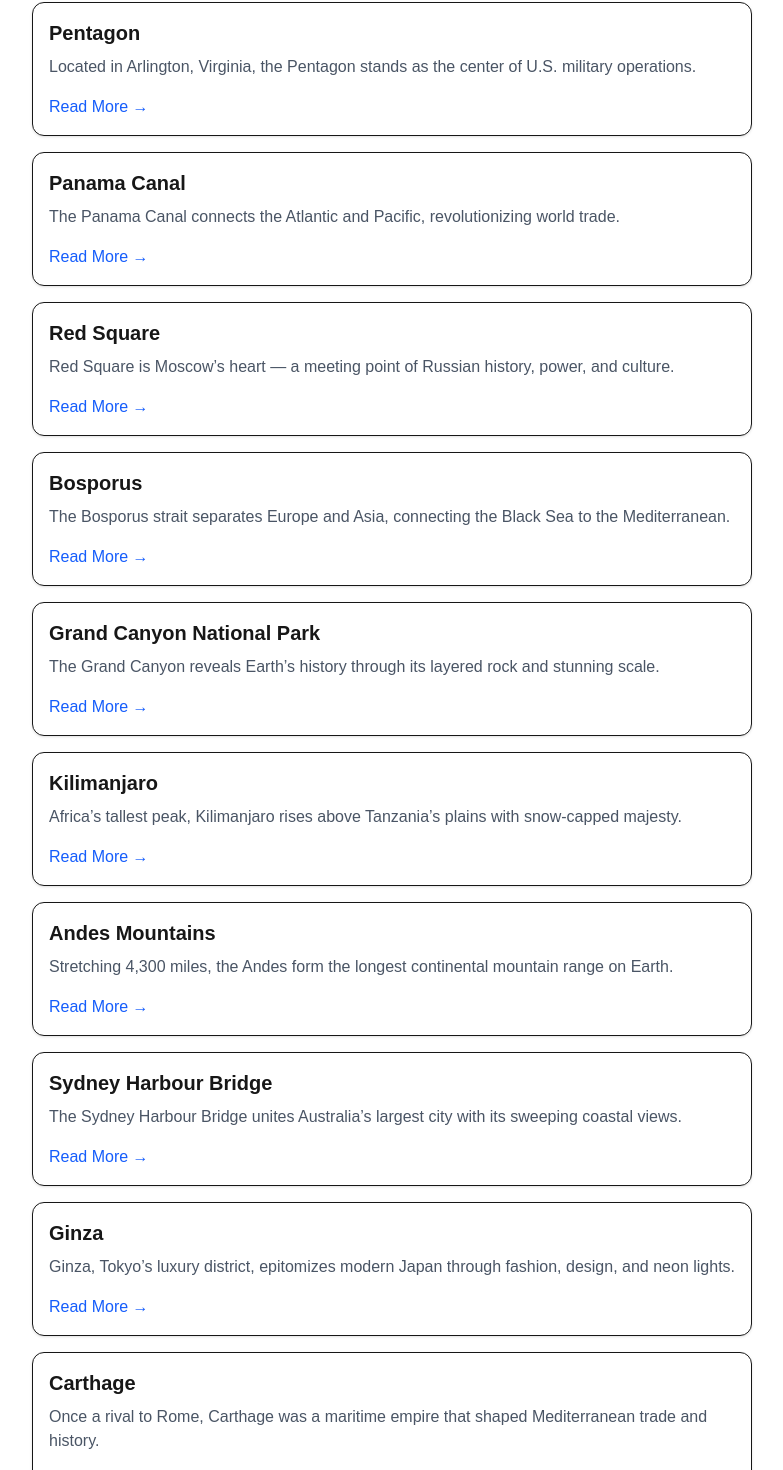
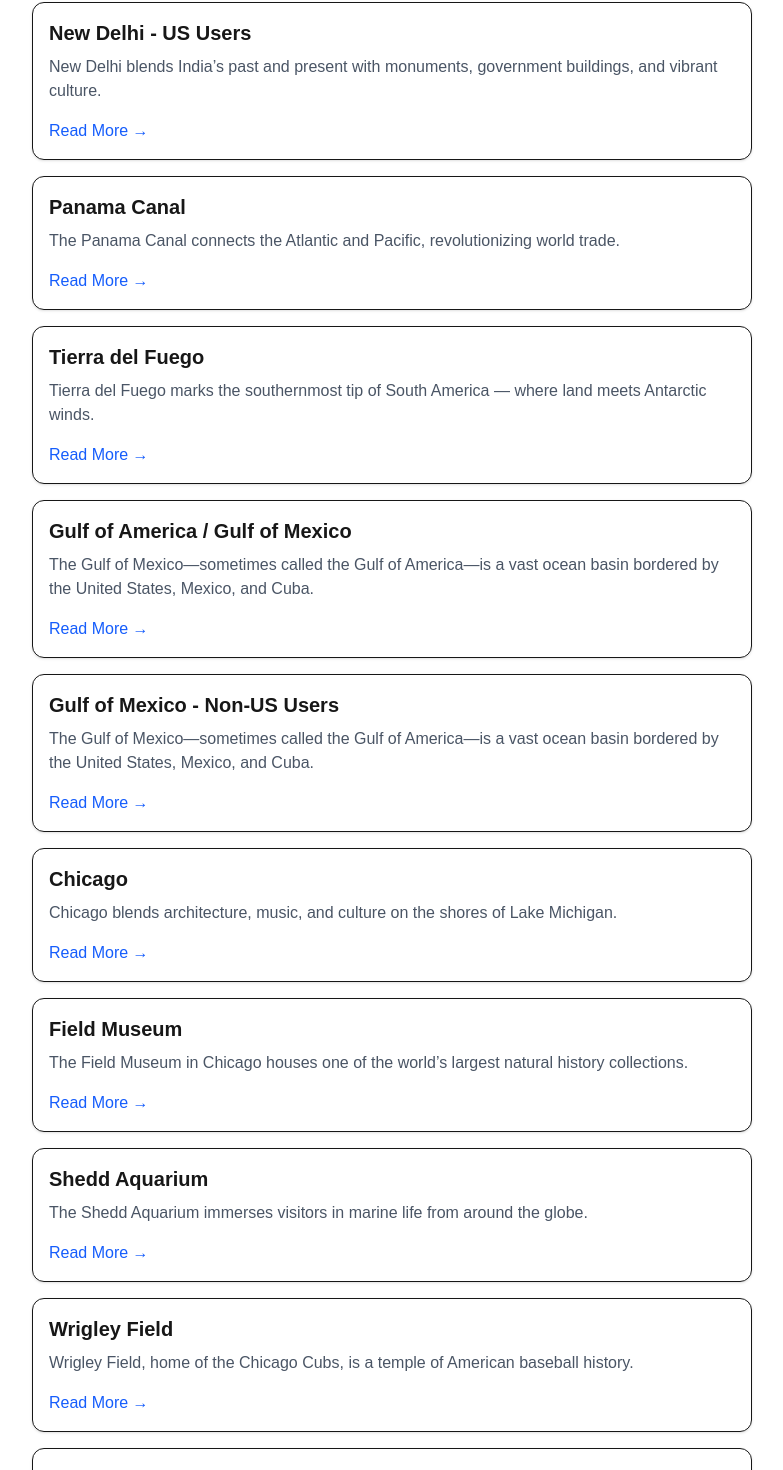
Before and after one commit to DerekJuracek/eb-dynamic-mapping-comp, a Next.js app: page / in a window 1280 px wide. Shown: the part 1138-2608 px from the top of the page, without its empty margins (248-1031 px from the left). Built offline with nearby package versions, Linux system fonts and the light colour scheme.

Commit message:
change articles for poc presentation, add in ada popup selection enter/esc

```diff
--- a/app/Mapping/MappingDynamic.tsx
+++ b/app/Mapping/MappingDynamic.tsx
@@ -22,7 +22,7 @@
   }, [article]);
 
   return (
-    <div className={`rounded-lg shadow-md mt-6 ${article.size === "large" ? "w-full h-96" : "w-[200px] h-[200px]"}`}>
+    <div className={`rounded-lg shadow-md mt-6 ${article.size === "large" ? "w-full h-96" : "w-[300px] h-[300px]"}`}>
       <div ref={ref} className="w-full h-full rounded-lg" />
     </div>
   );
--- a/app/Mapping/MappingStaticToDynamic.tsx
+++ b/app/Mapping/MappingStaticToDynamic.tsx
@@ -17,8 +17,8 @@
       ? "019981e0-e17c-71b2-88c7-30c1b0eb8c2c"
       : "019981be-496a-7bae-b225-a418c34d5d49";
   const key = "yyuND61jYywaYRD458Fx";
-  const w = article.size === "large" ? 800 : 200;
-  const h = article.size === "large" ? 384 : 200;
+  const w = article.size === "large" ? 800 : 300;
+  const h = article.size === "large" ? 384 : 300;
   const staticUrl = `https://api.maptiler.com/maps/${mapId}/static/${minLon},${minLat},${maxLon},${maxLat}/${w}x${h}.png?key=${key}`;
 
   useEffect(() => {
@@ -32,7 +32,7 @@
   return (
     <div
       className={`relative rounded-lg shadow-md mt-6 cursor-pointer ${
-        article.size === "large" ? "w-full h-96" : "w-[200px] h-[200px]"
+        article.size === "large" ? "w-full h-96" : "w-[300px] h-[300px]"
       }`}
       onClick={() => setIsInteractive(true)}
     >
--- a/app/Mapping/MappingStaticToPopup.tsx
+++ b/app/Mapping/MappingStaticToPopup.tsx
@@ -17,8 +17,8 @@
       ? "019981e0-e17c-71b2-88c7-30c1b0eb8c2c"
       : "019981be-496a-7bae-b225-a418c34d5d49";
   const key = "yyuND61jYywaYRD458Fx";
-  const w = article.size === "large" ? 800 : 200;
-  const h = article.size === "large" ? 384 : 200;
+  const w = article.size === "large" ? 800 : 300;
+  const h = article.size === "large" ? 384 : 300;
   const staticUrl = `https://api.maptiler.com/maps/${mapId}/static/${minLon},${minLat},${maxLon},${maxLat}/${w}x${h}.png?key=${key}`;
 
   useEffect(() => {
@@ -33,7 +33,7 @@
     <>
       <div
         className={`relative rounded-lg shadow-md mt-6 cursor-pointer ${
-          article.size === "large" ? "w-full h-96" : "w-[200px] h-[200px]"
+          article.size === "large" ? "w-full h-96" : "w-[300px] h-[300px]"
         }`}
         onClick={() => setOpen(true)}
       >
--- a/app/data/articles.ts
+++ b/app/data/articles.ts
@@ -1,10 +1,10 @@
 export interface Article {
   id: string;
   origin: "india" | "default";
-  size?: "large" | "large";
+  size?: "large" | "small";
   title: string;
   language: string;
-  type: string;
+  type: "interactive" | "static-preview" | "popup";
   hasMap: boolean;
   lnglat: [number, number];
   bbox: [[number, number], [number, number]];
@@ -20,7 +20,7 @@
     size: "large",
     title: "Eiffel Tower",
     language: "en",
-    type: "static-preview",
+    type: "interactive",
     hasMap: true,
     lnglat: [2.2944813, 48.8583701],
     bbox: [[2.2934008, 48.8566838], [2.2963146, 48.8593818]],
@@ -32,24 +32,25 @@
   {
     id: "2",
     origin: "default",
-    size: "large",
-    title: "Nile River",
-    language: "pt",
-    type: "popup",
+    size: "small",
+    title: "Kilimanjaro",
+    language: "en",
+    type: "interactive",
     hasMap: true,
-    lnglat: [32.15770737905076, 23.55979236573434],
-    bbox: [[30.2512728, 15.6073172], [34.0641419, 31.5122675]],
+    lnglat: [37.3556273, -3.0674247],
+    bbox: [[37.3542783, -3.0687737], [37.3569763, -3.0660757]],
     excerpt:
-      "The Nile River flows over 4,100 miles through Africa, nurturing civilizations for millennia.",
-    content: `The Nile has been the foundation of African agriculture and settlement since ancient Egypt.`,
-    url: "https://www.britannica.com/place/Nile-River",
+      "Africa’s tallest peak, Kilimanjaro rises above Tanzania’s plains with snow-capped majesty.",
+    content: `A dormant volcano with three cones, Kilimanjaro attracts climbers from across the globe.`,
+    url: "https://www.britannica.com/place/Kilimanjaro",
   },
+
   {
     id: "3",
     origin: "default",
     size: "large",
     title: "Loch Ness",
-    language: "es",
+    language: "en",
     type: "interactive",
     hasMap: true,
     lnglat: [-4.4243817, 57.3228575],
@@ -62,9 +63,39 @@
     id: "4",
     origin: "default",
     size: "large",
-    title: "New Delhi",
-    language: "es",
-    type: "interactive",
+    title: "Red Square",
+    language: "en",
+    type: "static-preview",
+    hasMap: true,
+    lnglat: [37.6218572, 55.7533818],
+    bbox: [[37.6182555, 55.751468], [37.6248623, 55.7550396]],
+    excerpt:
+      "Red Square is Moscow’s heart — a meeting point of Russian history, power, and culture.",
+    content: `Home to St. Basil’s Cathedral and the Kremlin, Red Square has witnessed centuries of Russian history.`,
+    url: "https://www.britannica.com/topic/Red-Square",
+  },
+    {
+    id: "5",
+    origin: "default",
+    size: "large",
+    title: "Woodstock",
+    language: "en",
+    type: "popup",
+    hasMap: true,
+    lnglat: [-74.1181971, 42.0409247],
+    bbox: [[-74.1604979, 42.0160319], [-74.076456, 42.066465]],
+    excerpt:
+      "Woodstock, New York, became a symbol of music, peace, and counterculture after the 1969 festival.",
+    content: `The town of Woodstock remains an enduring icon of art and free expression.`,
+    url: "https://www.britannica.com/event/Woodstock",
+  },
+    {
+    id: "6",
+    origin: "india",
+    size: "large",
+    title: "New Delhi - Non-US Users",
+    language: "en",
+    type: "static-preview",
     hasMap: true,
     lnglat: [77.2088282, 28.6139298],
     bbox: [[77.0730101, 28.4041], [77.3449601, 28.7053937]],
@@ -74,21 +105,36 @@
     url: "https://www.britannica.com/place/Delhi",
   },
    {
-    id: "5",
+    id: "7",
     origin: "default",
     size: "large",
-    title: "Chicago",
+    title: "New Delhi - US Users",
+    language: "en",
+    type: "static-preview",
+    hasMap: true,
+    lnglat: [77.2088282, 28.6139298],
+    bbox: [[77.0730101, 28.4041], [77.3449601, 28.7053937]],
+    excerpt:
+      "New Delhi blends India’s past and present with monuments, government buildings, and vibrant culture.",
+    content: `Built by the British in the early 20th century, New Delhi is home to India Gate and Rashtrapati Bhavan.`,
+    url: "https://www.britannica.com/place/Delhi",
+  },
+  {
+    id: "8",
+    origin: "default",
+    size: "large",
+    title: "Panama Canal",
     language: "pt",
     type: "interactive",
     hasMap: true,
-    lnglat: [-87.6323879, 41.88325],
-    bbox: [[-87.940097, 41.644286], [-87.523661, 42.0231351]],
-    excerpt: "Chicago blends architecture, music, and culture on the shores of Lake Michigan.",
-    content: `Known for its skyline, jazz, and deep-dish pizza, Chicago represents America’s spirit of innovation.`,
-    url: "https://www.britannica.com/place/Illinois-state",
+    lnglat: [-79.72851610370265, 9.14380343698933],
+    bbox: [[-79.9416549, 8.8865749], [-79.5153773, 9.401032]],
+    excerpt: "The Panama Canal connects the Atlantic and Pacific, revolutionizing world trade.",
+    content: `Opened in 1914, the canal remains one of the most strategic waterways in the world.`,
+    url: "https://www.britannica.com/topic/Panama-Canal",
   },
   {
-    id: "6",
+    id: "9",
     origin: "default",
     size: "large",
     title: "Tierra del Fuego",
@@ -103,214 +149,52 @@
     url: "https://www.britannica.com/place/Tierra-del-Fuego-archipelago-South-America",
   },
   {
-    id: "7",
+  id: "10",
   origin: "default",
   size: "large",
-    title: "Pentagon",
+  title: "Gulf of America / Gulf of Mexico",
   language: "en",
   type: "interactive",
   hasMap: true,
-    lnglat: [-77.0562669, 38.8718568],
-    bbox: [[-77.060921, 38.8667376], [-77.0529616, 38.8756014]],
+  lnglat: [-90.0, 24.5],
+  bbox: [[-97.0, 18.0], [-81.0, 30.0]],
   excerpt:
-      "Located in Arlington, Virginia, the Pentagon stands as the center of U.S. military operations.",
-    content: `Completed in 1943, the Pentagon houses the Department of Defense and serves as a global hub for strategy.`,
-    url: "https://www.britannica.com/topic/Pentagon",
+    "The Gulf of Mexico—sometimes called the Gulf of America—is a vast ocean basin bordered by the United States, Mexico, and Cuba.",
+  content: `Known for its warm waters and rich marine life, the Gulf of Mexico (also called the Gulf of America) connects to the Atlantic Ocean through the Florida Straits and the Caribbean Sea via the Yucatán Channel. It plays a vital role in global shipping, energy, and coastal ecosystems.`,
+  url: "https://www.britannica.com/place/Gulf-of-Mexico",
 },
 {
-    id: "8",
-    origin: "default",
+  id: "11",
+  origin: "india",
   size: "large",
-    title: "Panama Canal",
-    language: "es",
-    type: "interactive",
-    hasMap: true,
-    lnglat: [-79.72851610370265, 9.14380343698933],
-    bbox: [[-79.9416549, 8.8865749], [-79.5153773, 9.401032]],
-    excerpt: "The Panama Canal connects the Atlantic and Pacific, revolutionizing world trade.",
-    content: `Opened in 1914, the canal remains one of the most strategic waterways in the world.`,
-    url: "https://www.britannica.com/topic/Panama-Canal",
-  },
-  {
-    id: "9",
-    origin: "default",
-    size: "large",
-    title: "Red Square",
+  title: "Gulf of Mexico - Non-US Users",
   language: "en",
   type: "interactive",
   hasMap: true,
-    lnglat: [37.6218572, 55.7533818],
-    bbox: [[37.6182555, 55.751468], [37.6248623, 55.7550396]],
+  lnglat: [-90.0, 24.5],
+  bbox: [[-97.0, 18.0], [-81.0, 30.0]],
   excerpt:
-      "Red Square is Moscow’s heart — a meeting point of Russian history, power, and culture.",
-    content: `Home to St. Basil’s Cathedral and the Kremlin, Red Square has witnessed centuries of Russian history.`,
-    url: "https://www.britannica.com/topic/Red-Square",
+    "The Gulf of Mexico—sometimes called the Gulf of America—is a vast ocean basin bordered by the United States, Mexico, and Cuba.",
+  content: `Known for its warm waters and rich marine life, the Gulf of Mexico (also called the Gulf of America) connects to the Atlantic Ocean through the Florida Straits and the Caribbean Sea via the Yucatán Channel. It plays a vital role in global shipping, energy, and coastal ecosystems.`,
+  url: "https://www.britannica.com/place/Gulf-of-Mexico",
 },
-  {
-    id: "10",
-    origin: "default",
-    size: "large",
-    title: "Bosporus",
-    language: "en",
-    type: "interactive",
-    hasMap: true,
-    lnglat: [29.1290157, 41.2213125],
-    bbox: [[28.9776197, 40.9910628], [29.1647778, 41.2340735]],
-    excerpt:
-      "The Bosporus strait separates Europe and Asia, connecting the Black Sea to the Mediterranean.",
-    content: `This narrow waterway defines Istanbul’s geography and history, blending East and West.`,
-    url: "https://www.britannica.com/place/Bosporus",
-  },
-  {
-    id: "11",
-    origin: "default",
-    size: "large",
-    title: "Grand Canyon National Park",
-    language: "en",
-    type: "interactive",
-    hasMap: true,
-    lnglat: [-112.3535253, 36.2678855],
-    bbox: [[-113.8860446, 35.6745486], [-111.8002234, 36.5102703]],
-    excerpt:
-      "The Grand Canyon reveals Earth’s history through its layered rock and stunning scale.",
-    content: `Carved by the Colorado River, this natural wonder is one of the most visited parks in the U.S.`,
-    url: "https://www.britannica.com/place/Grand-Canyon-National-Park",
-  },
+
    {
     id: "12",
     origin: "default",
     size: "large",
-    title: "Kilimanjaro",
-    language: "en",
-    type: "interactive",
+    title: "Chicago",
+    language: "pt",
+    type: "popup",
     hasMap: true,
-    lnglat: [37.3556273, -3.0674247],
-    bbox: [[37.3542783, -3.0687737], [37.3569763, -3.0660757]],
-    excerpt:
-      "Africa’s tallest peak, Kilimanjaro rises above Tanzania’s plains with snow-capped majesty.",
-    content: `A dormant volcano with three cones, Kilimanjaro attracts climbers from across the globe.`,
-    url: "https://www.britannica.com/place/Kilimanjaro",
+    lnglat: [-87.6323879, 41.88325],
+    bbox: [[-87.940097, 41.644286], [-87.523661, 42.0231351]],
+    excerpt: "Chicago blends architecture, music, and culture on the shores of Lake Michigan.",
+    content: `Known for its skyline, jazz, and deep-dish pizza, Chicago represents America’s spirit of innovation.`,
+    url: "https://www.britannica.com/place/Illinois-state",
   },
   {
     id: "13",
-    origin: "default",
-    size: "large",
-    title: "Andes Mountains",
-    language: "es",
-    type: "interactive",
-    hasMap: true,
-    lnglat: [-66.7752471, -21.1607667],
-    bbox: [[-113.9929303, -56.1608728], [-22.8513537, 12.4558421]],
-    excerpt:
-      "Stretching 4,300 miles, the Andes form the longest continental mountain range on Earth.",
-    content: `Spanning seven countries, the Andes shape South America’s climate, cultures, and ecosystems.`,
-    url: "https://www.britannica.com/place/Andes-Mountains",
-  },
-  {
-    id: "14",
-    origin: "default",
-    size: "large",
-    title: "Sydney Harbour Bridge",
-    language: "en",
-    type: "interactive",
-    hasMap: true,
-    lnglat: [151.2105443, -33.8524232],
-    bbox: [[151.205873, -33.8593354], [151.2131584, -33.8450964]],
-    excerpt:
-      "The Sydney Harbour Bridge unites Australia’s largest city with its sweeping coastal views.",
-    content: `Completed in 1932, this steel arch bridge stands as one of Australia’s most recognizable landmarks.`,
-    url: "https://www.britannica.com/topic/Sydney-Harbour-Bridge",
-  },
-  {
-    id: "15",
-    origin: "default",
-    size: "large",
-    title: "Ginza",
-    language: "pt",
-    type: "interactive",
-    hasMap: true,
-    lnglat: [139.7664859, 35.6712228],
-    bbox: [[139.7585774, 35.6632621], [139.7725008, 35.6759902]],
-    excerpt:
-      "Ginza, Tokyo’s luxury district, epitomizes modern Japan through fashion, design, and neon lights.",
-    content: `Blending traditional Japanese refinement with global luxury, Ginza is a showcase of urban life.`,
-    url: "https://www.britannica.com/place/Ginza-Japan",
-  },
-  {
-    id: "16",
-    origin: "default",
-    size: "large",
-    title: "Carthage",
-    language: "en",
-    type: "interactive",
-    hasMap: true,
-    lnglat: [10.3320773, 36.8551087],
-    bbox: [[10.330468, 36.8538933], [10.333166, 36.8565912]],
-    excerpt:
-      "Once a rival to Rome, Carthage was a maritime empire that shaped Mediterranean trade and history.",
-    content: `The ruins of Carthage near modern Tunis preserve the memory of a civilization known for its naval strength.`,
-    url: "https://www.britannica.com/place/Carthage-ancient-city-Tunisia",
-  },
-  {
-    id: "17",
-    origin: "default",
-    size: "large",
-    title: "Amazon Rainforest",
-    language: "es",
-    type: "interactive",
-    hasMap: true,
-    lnglat: [-55.491477, -8.783195],
-    bbox: [[-111.0136956, -58.3693668], [-12.9824389, 18.8384895]],
-    excerpt: "The Amazon Rainforest, spanning nine countries, is Earth’s richest ecosystem.",
-    content: `Home to millions of species, the Amazon plays a crucial role in regulating global climate.`,
-    url: "https://www.britannica.com/place/Amazon-Rainforest",
-  },
-  {
-    id: "18",
-    origin: "default",
-    size: "large",
-    title: "Langjökull",
-    language: "en",
-    type: "interactive",
-    hasMap: true,
-    lnglat: [-20.1531477, 64.6561868],
-    bbox: [[-20.6708579, 64.4931801], [-19.7644412, 64.9051518]],
-    excerpt:
-      "Langjökull is a massive glacier in Iceland, offering ice caves and sweeping arctic vistas.",
-    content: `Located in the western highlands, Langjökull provides scientists a window into climate change.`,
-    url: "https://www.britannica.com/place/Langjokull",
-  },
-  {
-    id: "19",
-    origin: "default",
-    size: "large",
-    title: "Colorado",
-    language: "en",
-    type: "interactive",
-    hasMap: true,
-    lnglat: [-105.7820674, 39.5500507],
-    bbox: [[-109.060204, 36.992449], [-102.041522, 41.0034439]],
-    excerpt: "Colorado is a state defined by its mountains, plains, and adventurous spirit.",
-    content: `From Denver’s skyline to the peaks of the Rockies, Colorado balances nature and innovation.`,
-    url: "https://www.britannica.com/place/Colorado-state",
-  },
-  {
-    id: "20",
-    origin: "default",
-    size: "large",
-    title: "Woodstock",
-    language: "en",
-    type: "interactive",
-    hasMap: true,
-    lnglat: [-74.1181971, 42.0409247],
-    bbox: [[-74.1604979, 42.0160319], [-74.076456, 42.066465]],
-    excerpt:
-      "Woodstock, New York, became a symbol of music, peace, and counterculture after the 1969 festival.",
-    content: `The town of Woodstock remains an enduring icon of art and free expression.`,
-    url: "https://www.britannica.com/event/Woodstock",
-  },
-  {
-    id: "21",
     origin: "default",
     size: "large",
     title: "Field Museum",
@@ -325,7 +209,7 @@
     url: "https://www.britannica.com/topic/Field-Museum",
   },
   {
-    id: "22",
+    id: "14",
     origin: "default",
     size: "large",
     title: "Shedd Aquarium",
@@ -340,7 +224,7 @@
     url: "https://www.britannica.com/topic/Shedd-Aquarium",
   },
   {
-    id: "23",
+    id: "15",
     origin: "default",
     size: "large",
     title: "Wrigley Field",
@@ -355,7 +239,7 @@
     url: "https://www.britannica.com/place/Wrigley-Field",
   },
   {
-    id: "24",
+    id: "16",
     origin: "default",
     size: "large",
     title: "Illinois River",
@@ -370,7 +254,7 @@
     url: "https://www.britannica.com/place/Illinois-River",
   },
   {
-    id: "25",
+    id: "17",
     origin: "default",
     size: "large",
     title: "Illinois River: Flowing Through the Prairie State",
@@ -387,7 +271,7 @@
     url: "https://www.britannica.com/place/Illinois-River",
   },
 {
-    id: "26",
+    id: "18",
     origin: "default",
     size: "large",
     title: "Quad Cities",
@@ -405,7 +289,7 @@
     url: "https://www.britannica.com/place/Quad-Cities",
   },
   {
-    id: "27",
+    id: "19",
     origin: "default",
     size: "large",
     title: "Wisconsin Dells",
@@ -422,7 +306,7 @@
     url: "https://www.britannica.com/place/Wisconsin-Dells",
   },
   {
-    id: "28",
+    id: "20",
     origin: "default",
     size: "large",
     title: "Aurora",
@@ -439,7 +323,7 @@
     url: "https://www.britannica.com/place/Aurora-Illinois",
   },
   {
-    id: "29",
+    id: "21",
     origin: "default",
     size: "large",
     title: "Museum of Science and Industry",
@@ -456,7 +340,7 @@
     url: "https://www.britannica.com/topic/Museum-of-Science-and-Industry",
   },
   {
-    id: "30",
+    id: "22",
     origin: "default",
     size: "large",
     title: "Rockford",
@@ -473,7 +357,7 @@
     url: "https://www.britannica.com/place/Rockford",
   },
   {
-    id: "31",
+    id: "23",
     origin: "default",
     size: "large",
     title: "Notre Dame",
@@ -490,7 +374,7 @@
     url: "https://www.britannica.com/topic/University-of-Notre-Dame",
   },
   {
-    id: "32",
+    id: "24",
     origin: "default",
     size: "large",
     title: "American Airlines Flight 191",
@@ -507,7 +391,7 @@
     url: "https://www.britannica.com/event/American-Airlines-Flight-191",
   },
   {
-    id: "33",
+    id: "25",
     origin: "default",
     size: "large",
     title: "Peoria",
@@ -523,5 +407,153 @@
     `,
     url: "https://www.britannica.com/place/Peoria-Illinois",
   },
+  {
+    id: "26",
+    origin: "default",
+    size: "large",
+    title: "Pentagon",
+    language: "en",
+    type: "interactive",
+    hasMap: true,
+    lnglat: [-77.0562669, 38.8718568],
+    bbox: [[-77.060921, 38.8667376], [-77.0529616, 38.8756014]],
+    excerpt:
+      "Located in Arlington, Virginia, the Pentagon stands as the center of U.S. military operations.",
+    content: `Completed in 1943, the Pentagon houses the Department of Defense and serves as a global hub for strategy.`,
+    url: "https://www.britannica.com/topic/Pentagon",
+  },
+  {
+    id: "27",
+    origin: "default",
+    size: "large",
+    title: "Andes Mountains",
+    language: "es",
+    type: "interactive",
+    hasMap: true,
+    lnglat: [-66.7752471, -21.1607667],
+    bbox: [[-113.9929303, -56.1608728], [-22.8513537, 12.4558421]],
+    excerpt:
+      "Stretching 4,300 miles, the Andes form the longest continental mountain range on Earth.",
+    content: `Spanning seven countries, the Andes shape South America’s climate, cultures, and ecosystems.`,
+    url: "https://www.britannica.com/place/Andes-Mountains",
+  },
+  {
+    id: "28",
+    origin: "default",
+    size: "large",
+    title: "Sydney Harbour Bridge",
+    language: "en",
+    type: "interactive",
+    hasMap: true,
+    lnglat: [151.2105443, -33.8524232],
+    bbox: [[151.205873, -33.8593354], [151.2131584, -33.8450964]],
+    excerpt:
+      "The Sydney Harbour Bridge unites Australia’s largest city with its sweeping coastal views.",
+    content: `Completed in 1932, this steel arch bridge stands as one of Australia’s most recognizable landmarks.`,
+    url: "https://www.britannica.com/topic/Sydney-Harbour-Bridge",
+  },
+  {
+    id: "29",
+    origin: "default",
+    size: "large",
+    title: "Ginza",
+    language: "pt",
+    type: "interactive",
+    hasMap: true,
+    lnglat: [139.7664859, 35.6712228],
+    bbox: [[139.7585774, 35.6632621], [139.7725008, 35.6759902]],
+    excerpt:
+      "Ginza, Tokyo’s luxury district, epitomizes modern Japan through fashion, design, and neon lights.",
+    content: `Blending traditional Japanese refinement with global luxury, Ginza is a showcase of urban life.`,
+    url: "https://www.britannica.com/place/Ginza-Japan",
+  },
+  {
+    id: "30",
+    origin: "default",
+    size: "large",
+    title: "Carthage",
+    language: "en",
+    type: "interactive",
+    hasMap: true,
+    lnglat: [10.3320773, 36.8551087],
+    bbox: [[10.330468, 36.8538933], [10.333166, 36.8565912]],
+    excerpt:
+      "Once a rival to Rome, Carthage was a maritime empire that shaped Mediterranean trade and history.",
+    content: `The ruins of Carthage near modern Tunis preserve the memory of a civilization known for its naval strength.`,
+    url: "https://www.britannica.com/place/Carthage-ancient-city-Tunisia",
+  },
+  {
+    id: "31",
+    origin: "default",
+    size: "large",
+    title: "Amazon Rainforest",
+    language: "es",
+    type: "interactive",
+    hasMap: true,
+    lnglat: [-55.491477, -8.783195],
+    bbox: [[-111.0136956, -58.3693668], [-12.9824389, 18.8384895]],
+    excerpt: "The Amazon Rainforest, spanning nine countries, is Earth’s richest ecosystem.",
+    content: `Home to millions of species, the Amazon plays a crucial role in regulating global climate.`,
+    url: "https://www.britannica.com/place/Amazon-Rainforest",
+  },
+  {
+    id: "32",
+    origin: "default",
+    size: "large",
+    title: "Langjökull",
+    language: "en",
+    type: "interactive",
+    hasMap: true,
+    lnglat: [-20.1531477, 64.6561868],
+    bbox: [[-20.6708579, 64.4931801], [-19.7644412, 64.9051518]],
+    excerpt:
+      "Langjökull is a massive glacier in Iceland, offering ice caves and sweeping arctic vistas.",
+    content: `Located in the western highlands, Langjökull provides scientists a window into climate change.`,
+    url: "https://www.britannica.com/place/Langjokull",
+  },
+  {
+    id: "33",
+    origin: "default",
+    size: "large",
+    title: "Colorado",
+    language: "en",
+    type: "interactive",
+    hasMap: true,
+    lnglat: [-105.7820674, 39.5500507],
+    bbox: [[-109.060204, 36.992449], [-102.041522, 41.0034439]],
+    excerpt: "Colorado is a state defined by its mountains, plains, and adventurous spirit.",
+    content: `From Denver’s skyline to the peaks of the Rockies, Colorado balances nature and innovation.`,
+    url: "https://www.britannica.com/place/Colorado-state",
+  },
+   {
+    id: "34",
+    origin: "default",
+    size: "large",
+    title: "Bosporus",
+    language: "en",
+    type: "interactive",
+    hasMap: true,
+    lnglat: [29.1290157, 41.2213125],
+    bbox: [[28.9776197, 40.9910628], [29.1647778, 41.2340735]],
+    excerpt:
+      "The Bosporus strait separates Europe and Asia, connecting the Black Sea to the Mediterranean.",
+    content: `This narrow waterway defines Istanbul’s geography and history, blending East and West.`,
+    url: "https://www.britannica.com/place/Bosporus",
+  },
+   {
+    id: "35",
+    origin: "default",
+    size: "large",
+    title: "Nile River",
+    language: "en",
+    type: "interactive",
+    hasMap: true,
+    lnglat: [32.15770737905076, 23.55979236573434],
+    bbox: [[30.2512728, 15.6073172], [34.0641419, 31.5122675]],
+    excerpt:
+      "The Nile River flows over 4,100 miles through Africa, nurturing civilizations for millennia.",
+    content: `The Nile has been the foundation of African agriculture and settlement since ancient Egypt.`,
+    url: "https://www.britannica.com/place/Nile-River",
+  },
 
 ];
```
Also changed, not shown: app/Mapping/MapCommon.ts (+61 -2 lines). Lines whose indentation alone changed are shown as unchanged.
